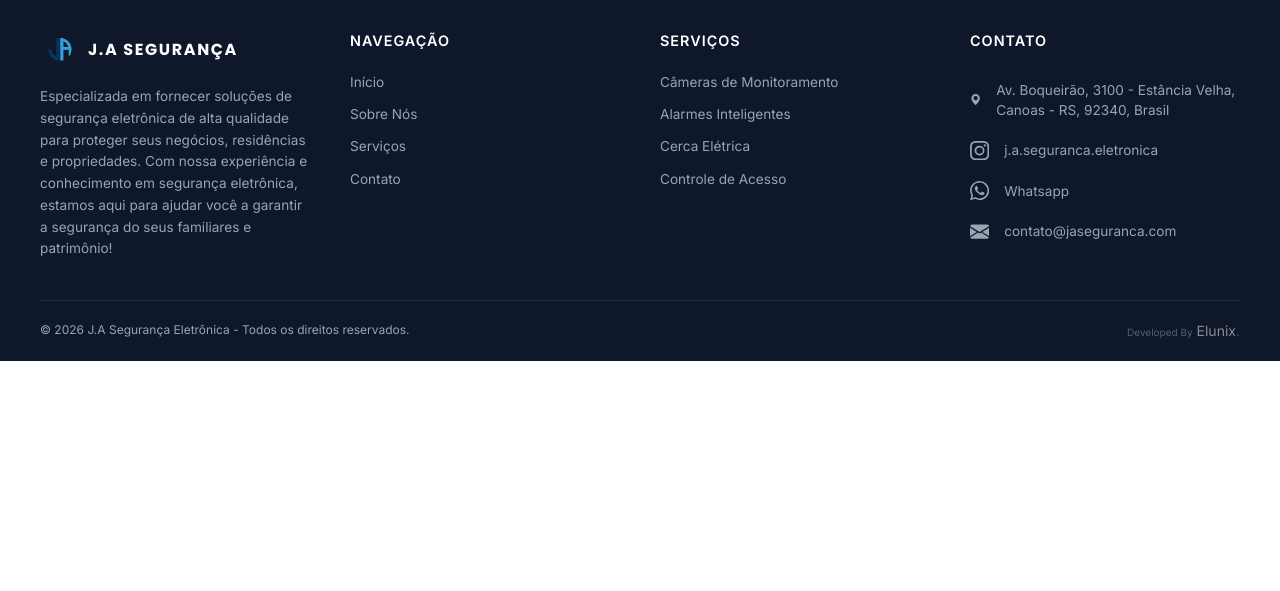
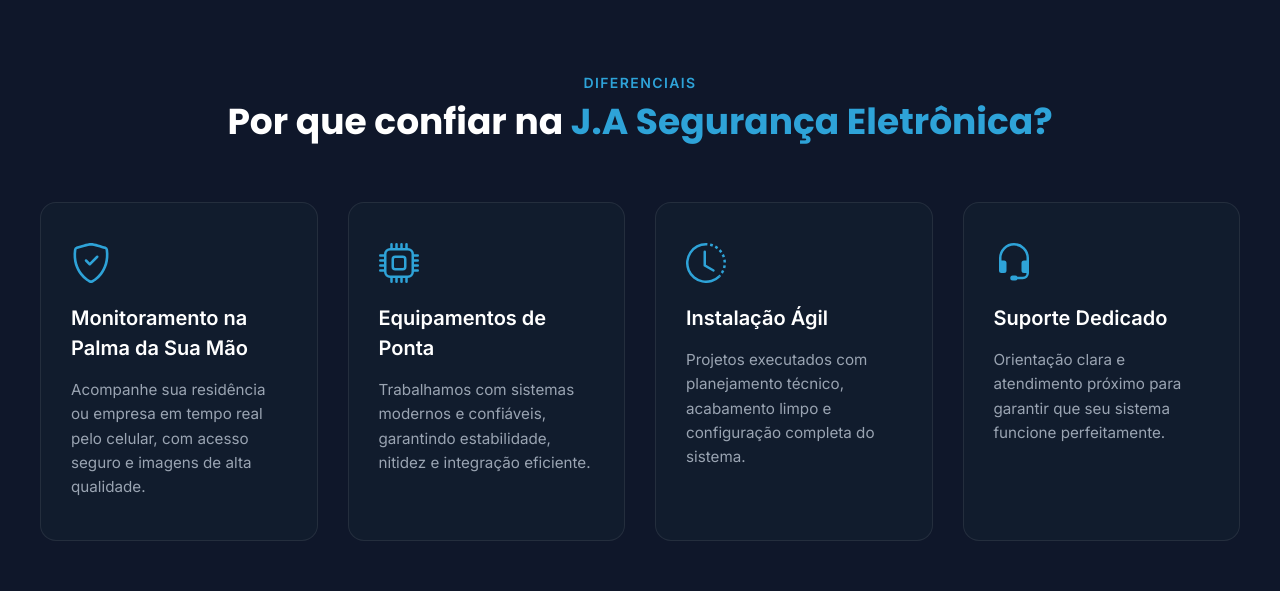
Before and after one commit to ElunixTech-26/jaseguranca-landing, a Next.js app: page / in a window 1280 px wide. Shown: the part 871-1462 px from the top of the page. Before the commit the page ends 1232 px from the top, so only its background shows below. Built offline with nearby package versions, Linux system fonts and the light colour scheme.

Commit message:
feat: authority implementado

```diff
--- a/src/app/page.tsx
+++ b/src/app/page.tsx
@@ -1,3 +1,4 @@
+import Authority from "@/components/authority/authority";
 import Hero from "@/components/hero/hero";
 
 export default function Home(){
@@ -5,7 +6,7 @@
   return (
     <>
       <Hero />
-      {/* authority */}
+      <Authority />
       {/* services */}
       {/* about */}
       {/* cta & form */}
--- /dev/null
+++ b/src/components/authority/authority.module.css
@@ -0,0 +1,69 @@
+.authority {
+  background-color: var(--color-dark-bg);
+  padding: 100px 24px;
+  border-top: 1px solid rgba(0, 0, 0, 0.15);
+}
+
+.container {
+  max-width: 1200px;
+  margin: 0 auto;
+}
+
+.header {
+  text-align: center;
+  margin-bottom: 60px;
+}
+
+.grid {
+  display: grid;
+  grid-template-columns: 1fr;
+  gap: 30px;
+}
+
+@media (min-width: 768px) {
+  .grid {
+    grid-template-columns: repeat(2, 1fr);
+  }
+}
+
+@media (min-width: 1024px) {
+  .grid {
+    grid-template-columns: repeat(4, 1fr);
+  }
+}
+
+.card {
+  background: var(--color-dark-surface);
+  border: 1px solid var(--color-border-subtle);
+  padding: 40px 30px;
+  border-radius: 16px;
+  transition: all 0.4s ease;
+  position: relative;
+  overflow: hidden;
+}
+
+.card:hover {
+  transform: translateY(-10px);
+  border-color: var(--color-secondary);
+  box-shadow: 0 10px 30px rgba(46, 163, 216, 0.1);
+}
+
+.iconWrapper {
+  font-size: 2.5rem;
+  color: var(--color-secondary);
+  margin-bottom: 20px;
+}
+
+.cardTitle {
+  color: white;
+  font-family: var(--font-poppins);
+  font-size: 1.25rem;
+  font-weight: 600;
+  margin-bottom: 15px;
+}
+
+.cardDescription {
+  color: var(--color-text-secondary);
+  font-size: 0.95rem;
+  line-height: 1.6;
+}
--- /dev/null
+++ b/src/components/authority/authority.tsx
@@ -0,0 +1,54 @@
+import { BsShieldCheck, BsClockHistory, BsCpu, BsHeadset } from "react-icons/bs";
+import styles from "./authority.module.css";
+
+const benefits = [
+  {
+    icon: <BsShieldCheck />,
+    title: "Monitoramento na Palma da Sua Mão",
+    description: "Acompanhe sua residência ou empresa em tempo real pelo celular, com acesso seguro e imagens de alta qualidade."
+  },
+  {
+    icon: <BsCpu />,
+    title: "Equipamentos de Ponta",
+    description: "Trabalhamos com sistemas modernos e confiáveis, garantindo estabilidade, nitidez e integração eficiente."
+  },
+  {
+    icon: <BsClockHistory />,
+    title: "Instalação Ágil",
+    description: "Projetos executados com planejamento técnico, acabamento limpo e configuração completa do sistema."
+  },
+  {
+    icon: <BsHeadset />,
+    title: "Suporte Dedicado",
+    description: "Orientação clara e atendimento próximo para garantir que seu sistema funcione perfeitamente."
+  }
+];
+
+export default function Authority() {
+  return (
+    <section className={styles.authority}>
+      <div className={styles.container}>
+        <div className={styles.header}>
+          <span className="text-(--color-secondary) font-semibold uppercase tracking-widest text-sm">
+            Diferenciais
+          </span>
+          <h2 className="text-white text-3xl md:text-4xl font-bold mt-2 font-poppins">
+            Por que confiar na <span className="text-(--color-secondary)">J.A Segurança Eletrônica?</span>
+          </h2>
+        </div>
+
+        <div className={styles.grid}>
+          {benefits.map((item, index) => (
+            <div key={index} className={styles.card}>
+              <div className={styles.iconWrapper}>
+                {item.icon}
+              </div>
+              <h3 className={styles.cardTitle}>{item.title}</h3>
+              <p className={styles.cardDescription}>{item.description}</p>
+            </div>
+          ))}
+        </div>
+      </div>
+    </section>
+  );
+}
```
